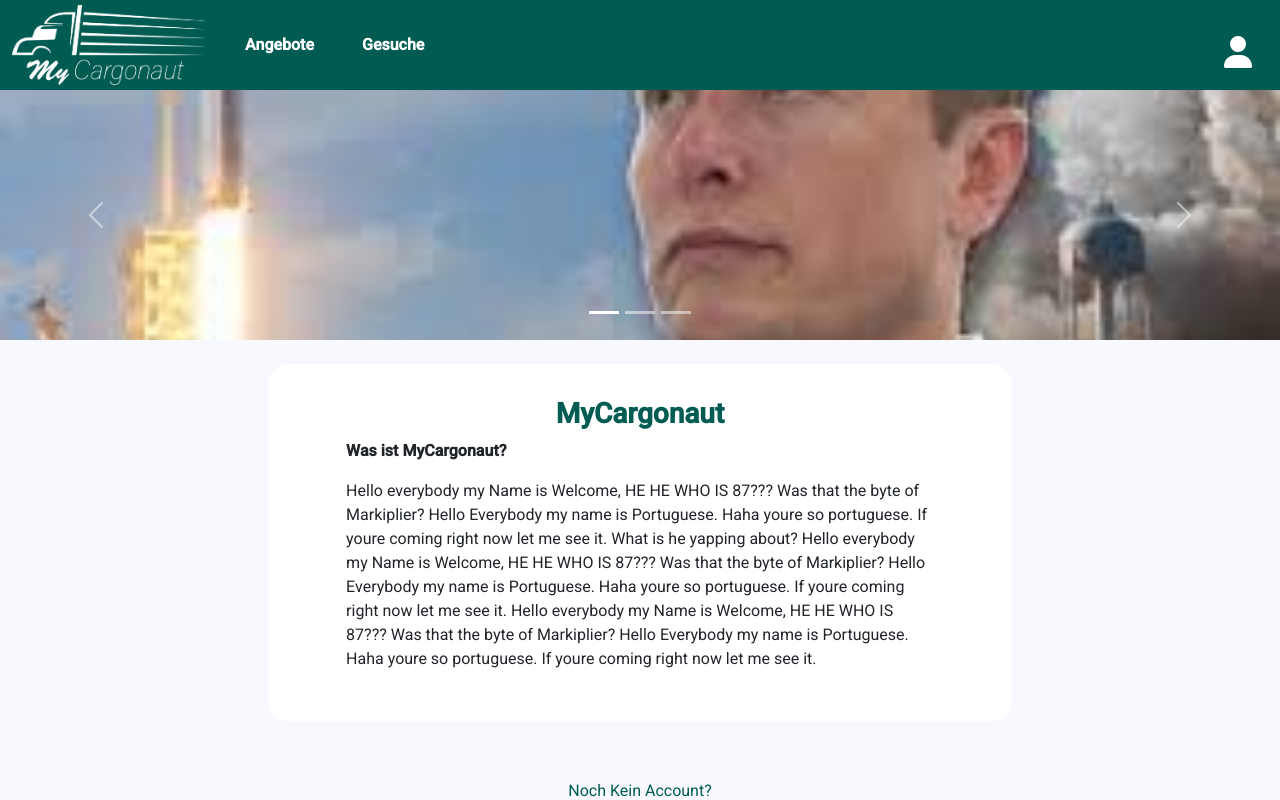
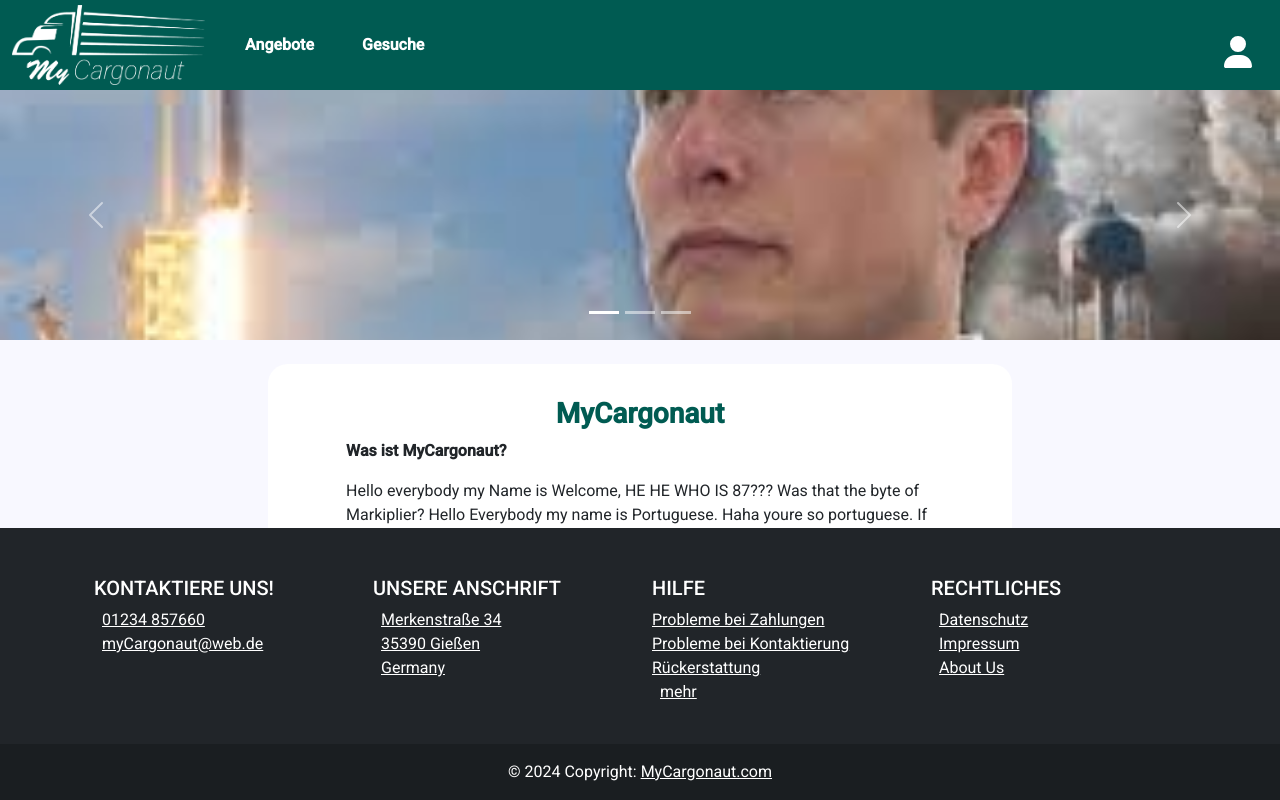
Before and after one commit to NicoNotAvailable/myCargonaut, an Angular app in the folder myCargonaut-client/: page / in a window 1280 px wide. Shown: the top 800 px of the page. Built offline with nearby package versions, Linux system fonts and the light colour scheme; no server answers.

Commit message:
footer fixed

```diff
--- a/myCargonaut-client/src/app/footer/footer.component.html
+++ b/myCargonaut-client/src/app/footer/footer.component.html
@@ -4,7 +4,7 @@
   }
 </style><!-- Remove the container if you want to extend the Footer to full width. -->
 
-  <footer class="bg-dark text-center text-lg-start text-white footer-margin-top">
+  <footer class="bg-dark text-center text-lg-start text-white footer-margin-top fixed-bottom">
     <!-- Grid container -->
     <div class="container p-4">
       <!--Grid row-->
```
